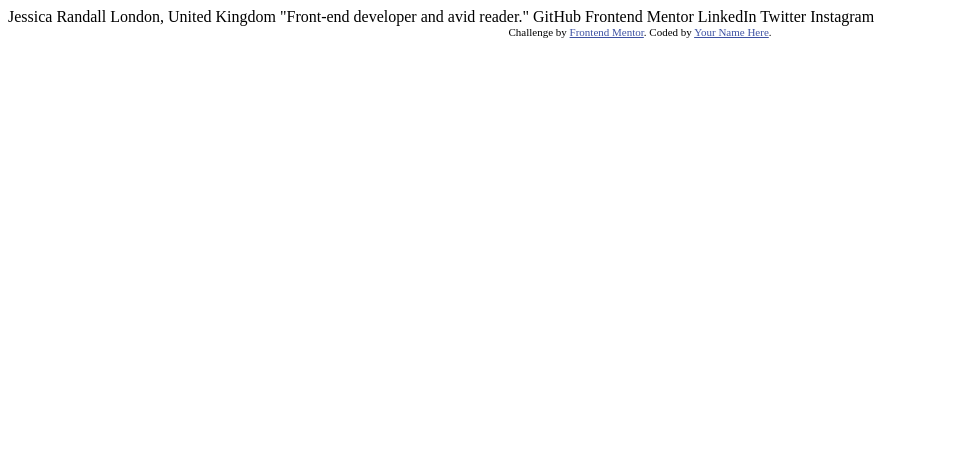
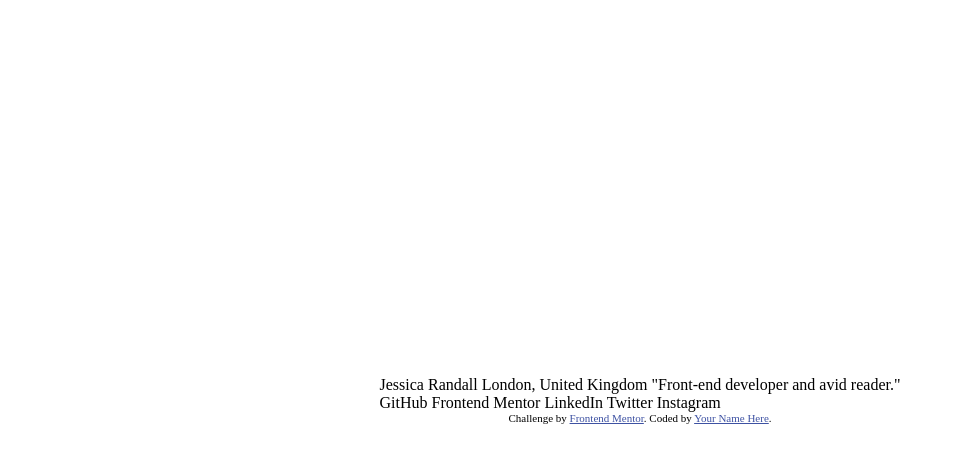
Before and after one commit to MitchellQuevedo/social-links-profile, a plain HTML site: page index.html in a window 1280 px wide. Shown: the whole page, without its empty margins (0-955 px from the left). Drawn offline with Linux system fonts and the light colour scheme.

Commit message:
initial-html-and-css-setup

```diff
--- a/index.html
+++ b/index.html
@@ -1,34 +1,48 @@
 <!DOCTYPE html>
 <html lang="en">
+
 <head>
   <meta charset="UTF-8">
-  <meta name="viewport" content="width=device-width, initial-scale=1.0"> <!-- displays site properly based on user's device -->
+  <meta name="viewport" content="width=device-width, initial-scale=1.0">
+  <!-- displays site properly based on user's device -->
 
   <link rel="icon" type="image/png" sizes="32x32" href="./assets/images/favicon-32x32.png">
+  <link rel="stylesheet" href="styles.css">
 
   <title>Frontend Mentor | Social links profile</title>
+</head>
 
-  <!-- Feel free to remove these styles or customise in your own stylesheet 👍 -->
-  <style>
-    .attribution { font-size: 11px; text-align: center; }
-    .attribution a { color: hsl(228, 45%, 44%); }
-  </style>
-</head>
+
 <body>
 
+  <main class="card">
+
+    <div class="main-container">
+
+      <header>
         Jessica Randall
         London, United Kingdom
         "Front-end developer and avid reader."
+      </header>
 
+      <section>
         GitHub
         Frontend Mentor
         LinkedIn
         Twitter
         Instagram
+      </section>
+
+    </div>
+
+  </main>
+
+
 
   <div class="attribution">
     Challenge by <a href="https://www.frontendmentor.io?ref=challenge" target="_blank">Frontend Mentor</a>.
     Coded by <a href="#">Your Name Here</a>.
   </div>
 </body>
+
 </html>
--- /dev/null
+++ b/styles.css
@@ -0,0 +1,24 @@
+*{
+    box-sizing: border-box;
+}
+
+body{
+    display:flex;
+    flex-direction: column;
+    justify-content: center;
+    align-items: center;
+    margin: 0 auto;
+    min-height: 100vh;
+    padding: 0;
+
+}
+
+
+
+
+
+
+
+
+.attribution { font-size: 11px; text-align: center; }
+    .attribution a { color: hsl(228, 45%, 44%); }
```
Lines whose indentation alone changed are shown as unchanged.
